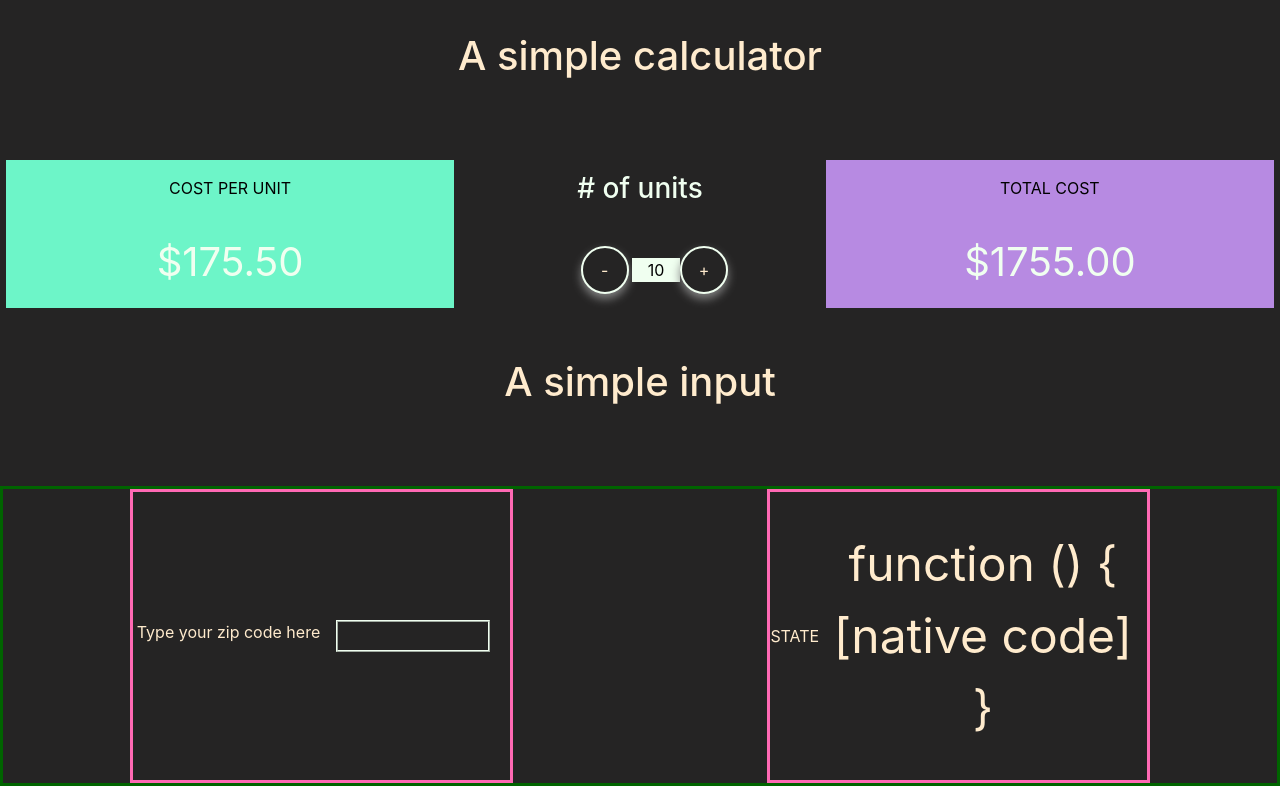
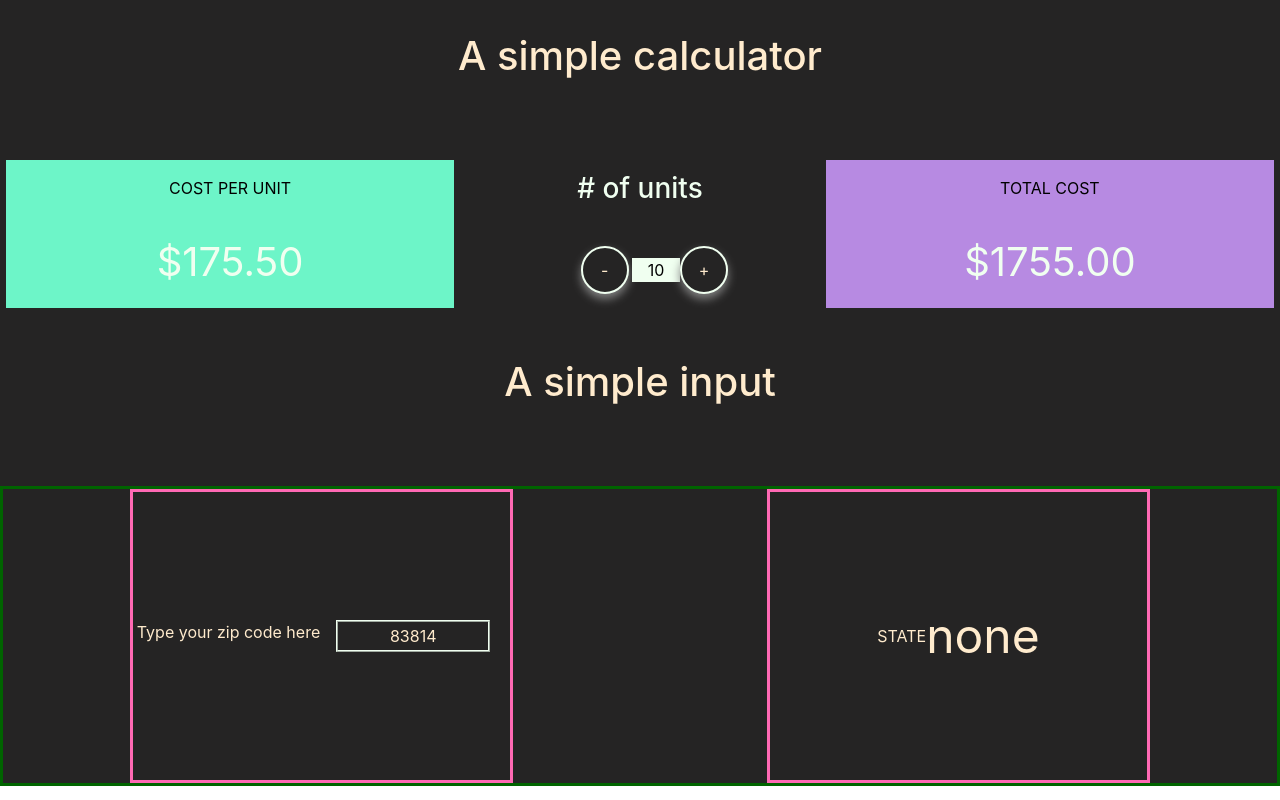
Before and after one commit to dwoodjazz/nuxt-app, a Nuxt app: page / in a window 1280 px wide. Built offline with nearby package versions, Linux system fonts and the light colour scheme.

Commit message:
saturday pm

```diff
--- a/components/Counter.vue
+++ b/components/Counter.vue
@@ -29,13 +29,13 @@
     <div class="simpleInput">
       <div class="inputBox">
         <label for="zipCode">Type your zip code here</label>
-        <input type="text" id="zipEntry" name="zip" required
+        <input type="text" id="zipEntry" name="zip" value="83814" required
        minlength="5" maxlength="5" size="10">
       </div>
 
       <div class="stateBox">
         <div class="state">STATE</div>
-        <div id="stateResult" >{{zipToState}}</div>
+        <div id="stateResult" >{{zipToState(zipcode)}}</div>
       </div>
     </div>
   </div>
@@ -45,7 +45,9 @@
 export default {
   data () {
     return {
-      count: 10
+      count: 10,
+      zipcode: document.getElementById("zipEntry"),
+      // zipcode: 56554
     }
   },
   methods: {
@@ -58,9 +60,10 @@ export default {
     computeTotalCost() {
         count*175.50
     },
-    zipToState(zipEntry){
+    zipToState(zipcode) {
           /* Zipcode cases alphabetized by state */
-          let zipcode=document.getElementById(zipEntry);
+          let st="st";
+          let state = "state";
       if (zipcode >= 35000 && zipcode <= 36999) {
           st = 'AL';
           state = 'Alabama';
@@ -223,8 +226,7 @@ export default {
           console.log('No state found matching', zipcode);
       }
 
-      return st;
-
+      return st
     }
   }
 }
@@ -378,7 +380,7 @@ h1 {
 }
 
 .state {
-
+  text-align: start;
 }
 #stateResult {
   font-size: 3rem;
```
